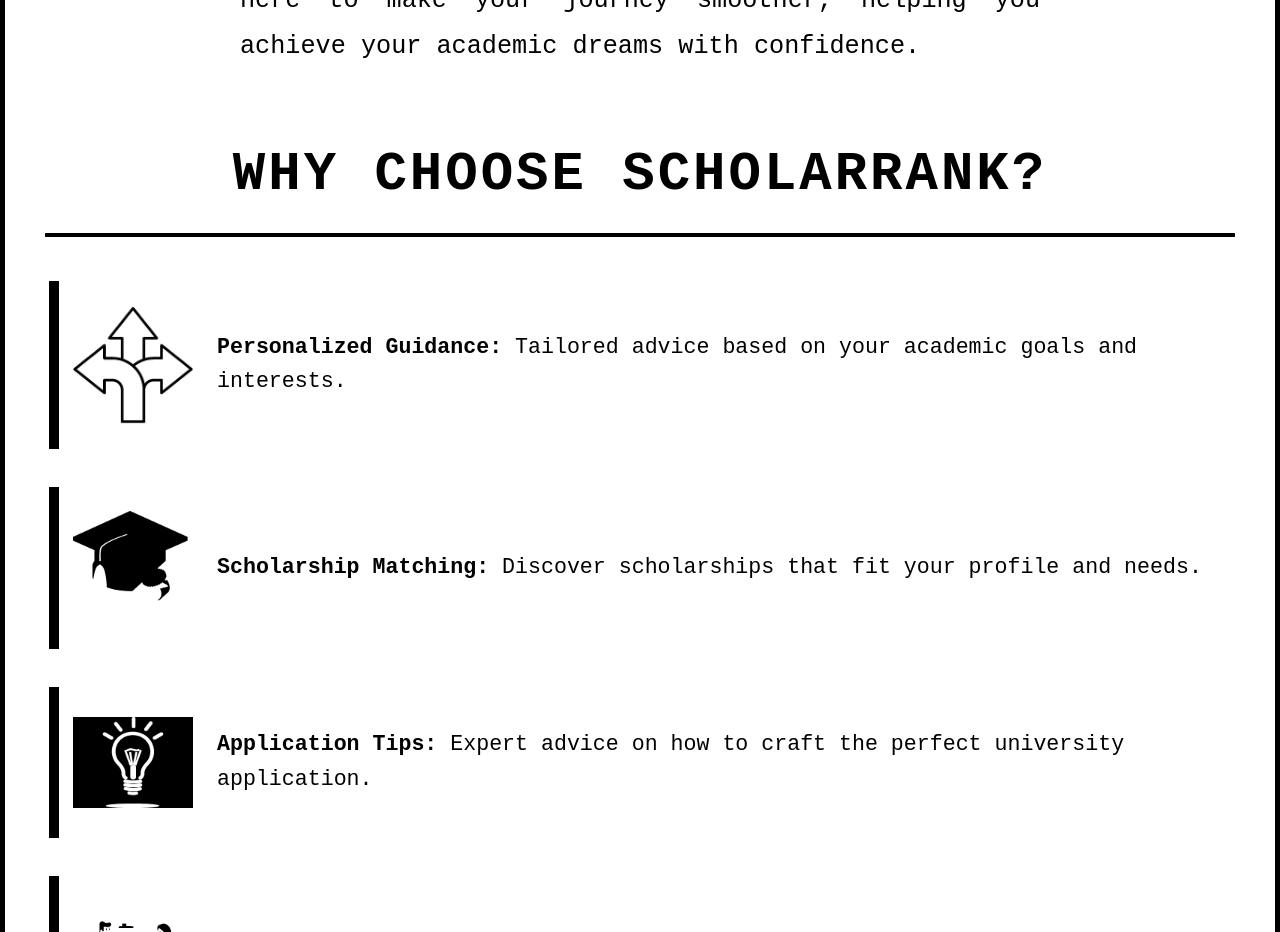
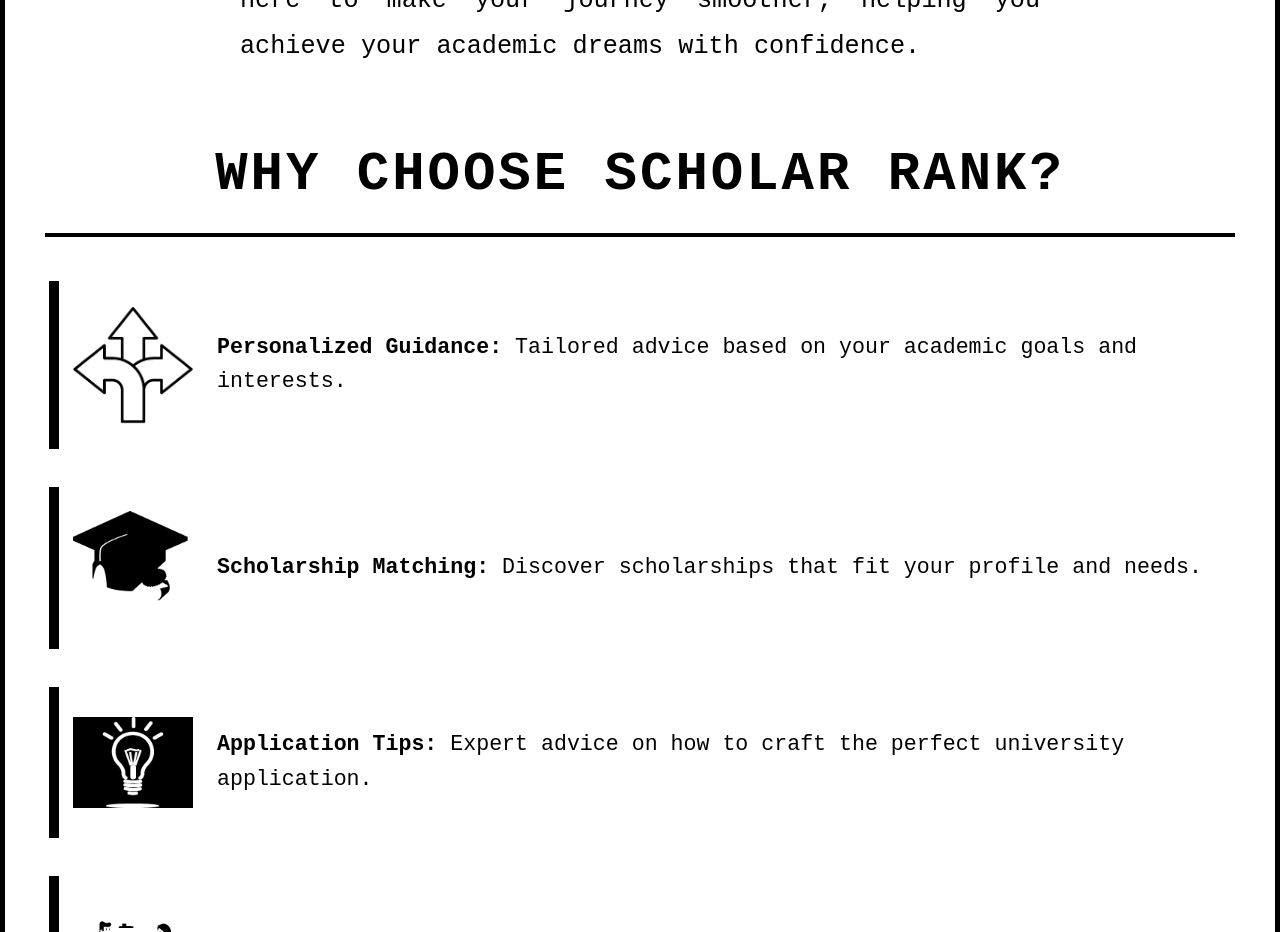
Before and after one commit to gorgocaptain/AI-Teacher, a React (Create React App) app in the folder AITUTOR/frontend/: page / in a window 1280 px wide. Shown: the part 2020-2952 px from the top of the page. Built offline with nearby package versions, Linux system fonts and the light colour scheme.

Commit message:
begin backend

```diff
--- a/AITUTOR/frontend/src/Content.jsx
+++ b/AITUTOR/frontend/src/Content.jsx
@@ -4,7 +4,7 @@
 const Content = () => {
     return (
         <div className="content">
-            <h1>Who are you?</h1>
+            <h1>who are you?</h1>
 
             <div className="textarea-container">
                 <textarea name="Text1" cols="100" rows="15" className="text-box"></textarea>
--- a/AITUTOR/frontend/src/creation.jsx
+++ b/AITUTOR/frontend/src/creation.jsx
@@ -32,7 +32,7 @@
       </section>
 
       <section className="features">
-        <h2>Why Choose ScholarRank?</h2>
+        <h2>Why Choose Scholar Rank?</h2>
         <div className="feature">
           <img src={guidance} alt="Personalized Guidance" className="feature-image" />
           <p><strong>Personalized Guidance:</strong> Tailored advice based on your academic goals and interests.</p>
```
